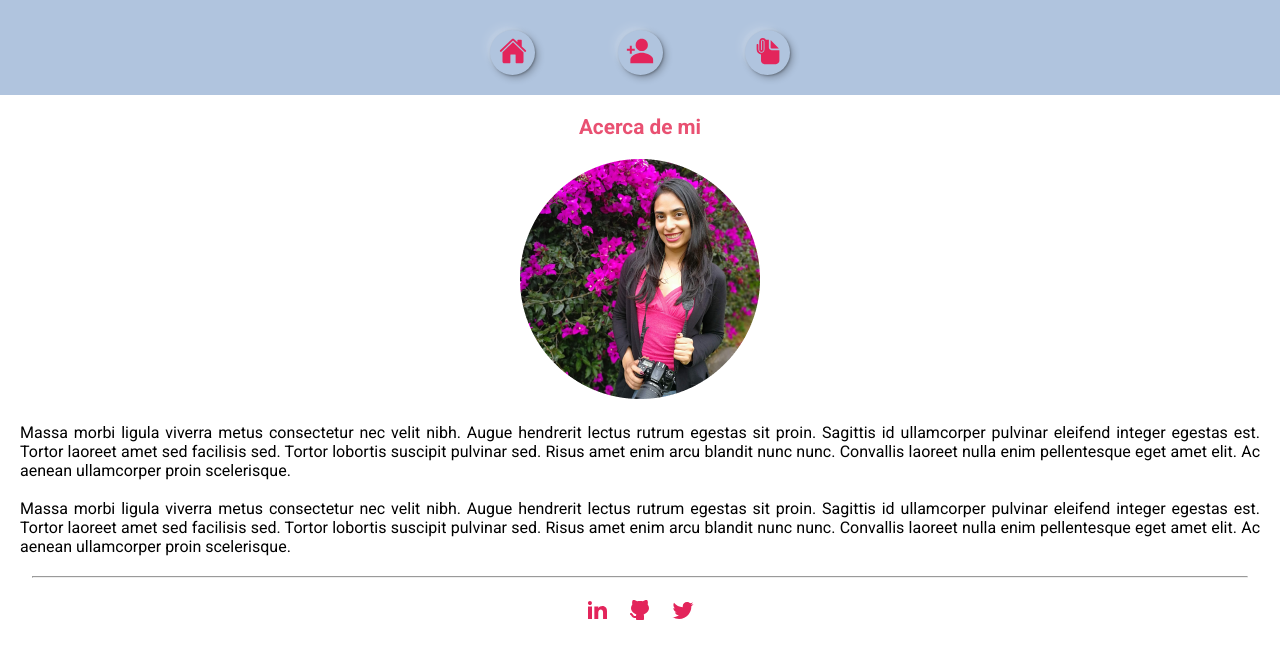
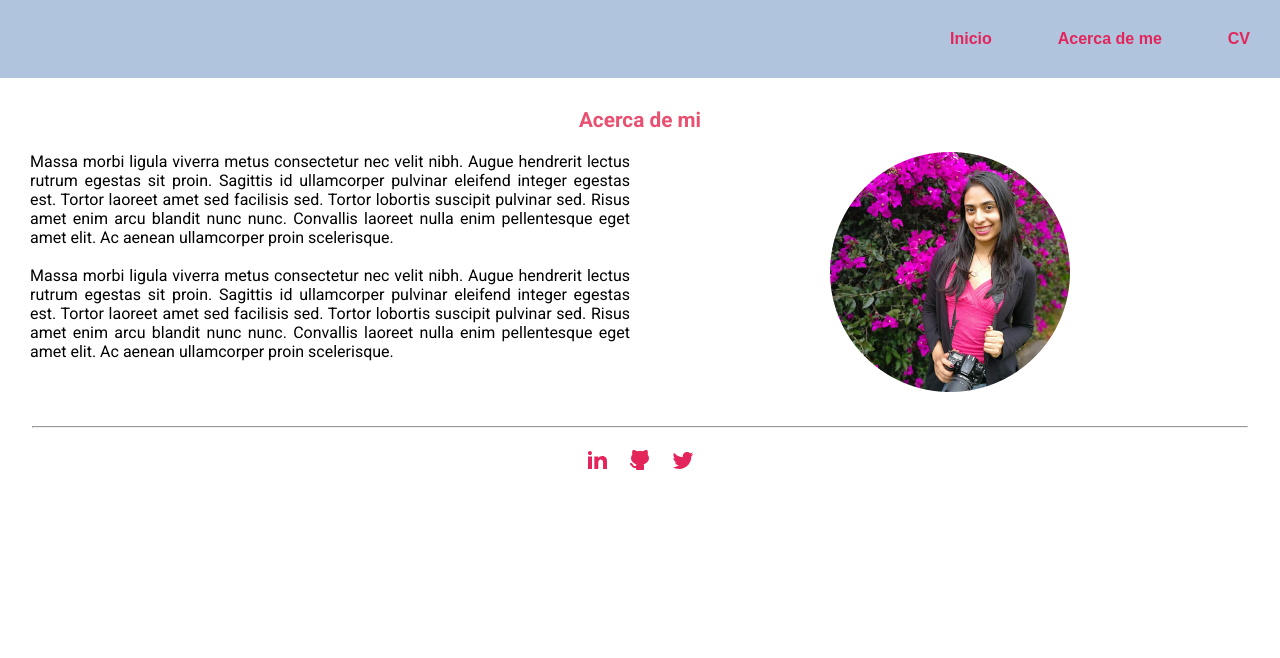
Before and after one commit to Rociojc/portafolio, a React (Create React App) app: page /about-me in a window 1280 px wide. Shown: the top 658 px of the page. Built offline with nearby package versions, Linux system fonts and the light colour scheme.

Commit message:
Se inicia el diseño de tablet

```diff
--- a/src/components/atoms/Button.tsx
+++ b/src/components/atoms/Button.tsx
@@ -8,7 +8,7 @@ interface IconButtonProps {
   name: string;
   text: string;
   click?: React.MouseEventHandler<HTMLButtonElement>;
-  style?: any;
+  style?: React.CSSProperties;
 }
 
 export const Button = ({type, name, text, click, style}: IconButtonProps) => {
--- a/src/components/layout/NavLayout.tsx
+++ b/src/components/layout/NavLayout.tsx
@@ -1,10 +1,19 @@
+import { useEffect, useState } from "react";
 import { Header } from "../../styles/layout/HeaderStyle"
 import { Navigation } from "../molecules/Navigation"
 
 export const NavLayout = () => {
+  const [ mobile, setMobile ] = useState(true);
+
+  useEffect(() => {
+    const responsive = () => window.innerWidth < 768 ? setMobile(true) : setMobile(false);
+    responsive();
+    window.addEventListener("resize", ()=>responsive())
+  }, [])
+
   return (
     <Header color="lightSteelBlue">
-        <Navigation type="icono" />
+        <Navigation type={mobile ? "icono" : "texto"} />
     </Header>
   )
 }
--- a/src/components/molecules/Navigation.tsx
+++ b/src/components/molecules/Navigation.tsx
@@ -7,6 +7,7 @@ interface NavigationProps {
 }
 
 export const Navigation = ({type}: NavigationProps) => {
+
   const navigate = useNavigate();
 
   return (
--- a/src/components/organisms/Carousel.tsx
+++ b/src/components/organisms/Carousel.tsx
@@ -1,4 +1,4 @@
-import { useState } from "react";
+import { useEffect, useState } from "react";
 import { proyectos } from "../../data/Proyecto";
 import { BotonCarousel, BotonesContainer, CardsContainer } from "../../styles/organisms/CarouselStyle";
 import { Card } from "../molecules/Card";
@@ -7,6 +7,13 @@ import ChevronRightIcon from "@mui/icons-material/ChevronRight";
 
 export const Carousel = () => {
   const [ card, setCard ] = useState(1);
+  const [ mobile, setMobile ] = useState(true);
+
+  useEffect(() => {
+    const responsive = () => window.innerWidth < 768 ? (setCard(1), setMobile(true)) : (setCard(0), setMobile(false));
+    responsive();
+    window.addEventListener("resize", ()=>responsive())
+  }, [])
 
   const prev = () => {
     setCard(card => (card === 0 ? proyectos.length - 1 : card - 1))
@@ -37,7 +44,9 @@ export const Carousel = () => {
           );
         })}
       </div>
-      <BotonesContainer>
+      {
+        mobile &&
+        <BotonesContainer>
         <BotonCarousel onClick={prev} color="lightSteelBlue">
           <ChevronLeftIcon />
         </BotonCarousel>
@@ -45,6 +54,7 @@ export const Carousel = () => {
           <ChevronRightIcon />
         </BotonCarousel>
       </BotonesContainer>
+      }
     </CardsContainer>
   );
 }
--- a/src/pages/AboutMe.tsx
+++ b/src/pages/AboutMe.tsx
@@ -1,20 +1,22 @@
 import { Image } from '../components/atoms/Image'
 import { Text } from '../components/atoms/Text'
 import imagenAboutMe from '../assets/img/foto_about_me.png'
-import { AboutContainer } from '../styles/pages/AboutMeStyles'
+import { AboutContainer, AboutImage, AboutInfo, AboutTitle } from '../styles/pages/AboutMeStyles'
 
 export const AboutMe = () => {
   return (
     <AboutContainer>
-      <Text type="h2" color="indianRed" text="Acerca de mi" />
-      <div>
+      <AboutTitle>
+        <Text type="h2" color="indianRed" text="Acerca de mi" />
+      </AboutTitle>
+      <AboutImage>
         <Image url={imagenAboutMe}/>
-      </div>
-      <div style={{textAlign: "justify"}}>
-      <Text type="p1" color="black" text="Massa morbi ligula viverra metus consectetur nec velit nibh. Augue hendrerit lectus rutrum egestas sit proin. Sagittis id ullamcorper pulvinar eleifend integer egestas est. Tortor laoreet amet sed facilisis sed. Tortor lobortis suscipit pulvinar sed. Risus amet enim arcu blandit nunc nunc. Convallis laoreet nulla enim pellentesque eget amet elit. Ac aenean ullamcorper proin scelerisque." />
-      <br />
-      <Text type="p1" color="black" text="Massa morbi ligula viverra metus consectetur nec velit nibh. Augue hendrerit lectus rutrum egestas sit proin. Sagittis id ullamcorper pulvinar eleifend integer egestas est. Tortor laoreet amet sed facilisis sed. Tortor lobortis suscipit pulvinar sed. Risus amet enim arcu blandit nunc nunc. Convallis laoreet nulla enim pellentesque eget amet elit. Ac aenean ullamcorper proin scelerisque." />
-      </div>
+      </AboutImage>
+      <AboutInfo style={{textAlign: "justify"}}>
+        <Text type="p1" color="black" text="Massa morbi ligula viverra metus consectetur nec velit nibh. Augue hendrerit lectus rutrum egestas sit proin. Sagittis id ullamcorper pulvinar eleifend integer egestas est. Tortor laoreet amet sed facilisis sed. Tortor lobortis suscipit pulvinar sed. Risus amet enim arcu blandit nunc nunc. Convallis laoreet nulla enim pellentesque eget amet elit. Ac aenean ullamcorper proin scelerisque." />
+        <br />
+        <Text type="p1" color="black" text="Massa morbi ligula viverra metus consectetur nec velit nibh. Augue hendrerit lectus rutrum egestas sit proin. Sagittis id ullamcorper pulvinar eleifend integer egestas est. Tortor laoreet amet sed facilisis sed. Tortor lobortis suscipit pulvinar sed. Risus amet enim arcu blandit nunc nunc. Convallis laoreet nulla enim pellentesque eget amet elit. Ac aenean ullamcorper proin scelerisque." />
+      </AboutInfo>
     </AboutContainer>
   )
 }
--- a/src/pages/CV.tsx
+++ b/src/pages/CV.tsx
@@ -1,6 +1,6 @@
 import { Icon } from "../components/atoms/Icon"
 import { Text } from "../components/atoms/Text"
-import { CVCaption, CVContainer, CVInfoDetailed, CVInfoGeneral } from "../styles/pages/CVStyles"
+import { CVCaption, CVContainer, CVInfoDetailed, CVInfoGeneral, Lista } from "../styles/pages/CVStyles"
 
 export const CV = () => {
   return (
@@ -64,7 +64,7 @@ export const CV = () => {
           <Text type="h3" color="indianRed" text="SKILLS" />
         </CVCaption>
         <CVInfoDetailed>
-          <ul style={{padding: "0 20px"}}>
+          <Lista>
             <li><Text type="p1" color="black" text="HTML5" /></li>
             <li><Text type="p1" color="black" text="CSS3" /></li>
             <li><Text type="p1" color="black" text="Flexbox" /></li>
@@ -74,7 +74,7 @@ export const CV = () => {
             <li><Text type="p1" color="black" text="SASS" /></li>
             <li><Text type="p1" color="black" text="Javascript" /></li>
             <li><Text type="p1" color="black" text="React" /></li>
-          </ul>
+          </Lista>
         </CVInfoDetailed>
         </article>
         <article>
@@ -97,9 +97,11 @@ export const CV = () => {
           <Text type="h3" color="indianRed" text="PROFESIONAL SKILLS" />
         </CVCaption>
         <CVInfoDetailed>
-          <Text type="p1" color="black" text="Responsable" />
-          <Text type="p1" color="black" text="Organizada" />
-          <Text type="p1" color="black" text="Trabajo en equipo" />
+          <Lista>
+            <li><Text type="p1" color="black" text="Responsable" /></li>
+            <li><Text type="p1" color="black" text="Organizada" /></li>
+            <li><Text type="p1" color="black" text="Trabajo en equipo" /></li>
+          </Lista>
         </CVInfoDetailed>
         </article>
       </CVInfoGeneral>
--- a/src/pages/Home.tsx
+++ b/src/pages/Home.tsx
@@ -1,10 +1,8 @@
 import { Image } from "../components/atoms/Image";
 import { Text } from "../components/atoms/Text";
-import { Navigation } from "../components/molecules/Navigation";
 import { Carousel } from "../components/organisms/Carousel";
 import { ImagenPortada, InfoPortada, MainContainer, Portada, TituloPortada } from "../styles/pages/HomeStyles";
 import imagenPerfil from "../assets/img/foto_perfil.png";
-import { SocialMedia } from "../components/molecules/SocialMedia";
 
 export const Home = () => {
   return (
--- a/src/styles/atoms/IconButtonStyle.ts
+++ b/src/styles/atoms/IconButtonStyle.ts
@@ -7,9 +7,15 @@ export const ButtonMobile = styled.button`
     border: none;
     background-color: ${props => props.color};
     box-shadow: -6px -6px 8px rgba(255, 255, 255, 0.1), -3px -3px 3px rgba(255, 255, 255, 0.1), 1px 1px 2px rgba(0, 0, 0, 0.25), 3px 3px 7px rgba(0, 0, 0, 0.25);
+    cursor: pointer;
+
+    /* &:hover {
+        background-color: #F5A09F;
+    } */
 `
 
 export const ButtonText = styled.button`
     border: none;
     background-color: transparent;
+    cursor: pointer;
 `
--- a/src/styles/layout/HeaderStyle.ts
+++ b/src/styles/layout/HeaderStyle.ts
@@ -7,4 +7,9 @@ export const Header = styled.header`
     justify-content: center;
     background-color: ${props => props.color};
     padding: 30px 20px 20px;
+
+    @media (min-width: 768px) {
+        justify-content: flex-end;
+        padding: 30px;
+    }
 `
--- a/src/styles/pages/AboutMeStyles.ts
+++ b/src/styles/pages/AboutMeStyles.ts
@@ -4,8 +4,30 @@ export const AboutContainer = styled.main`
     /* border: 1px solid black; */
 
     padding: 20px;
-    display: flex;
-    flex-direction: column;
+    display: grid;
     gap: 20px;
-    align-items: center;
+    justify-items: center;
+
+    @media (min-width: 768px) {
+        padding: 30px;
+        grid-template-columns: repeat(2, 1fr);
+    }
 `
+
+export const AboutTitle = styled.div`
+    @media (min-width: 768px) {
+        grid-column: 1 / 3;
+    }
+`
+
+export const AboutImage = styled.div`
+    @media (min-width: 768px) {
+        grid-column: 2 / 3;
+    }
+`
+
+export const AboutInfo = styled.div`
+    @media (min-width: 768px) {
+        grid-row: 2 / 3;
+    }
+`
--- a/src/styles/pages/CVStyles.ts
+++ b/src/styles/pages/CVStyles.ts
@@ -1,7 +1,7 @@
 import styled from "styled-components";
 
 export const CVContainer = styled.main`
-    border: 1px solid black;
+    /* border: 1px solid black; */
 
     padding: 20px;
     text-align: center;
@@ -26,3 +26,7 @@ export const CVCaption = styled.div`
 export const CVInfoDetailed = styled.div`
     padding-top: 15px;
 `
+
+export const Lista = styled.ul`
+    padding:  0 20px;
+`
--- a/src/styles/pages/HomeStyles.ts
+++ b/src/styles/pages/HomeStyles.ts
@@ -15,6 +15,7 @@ export const InfoPortada = styled.div`
     display: grid;
     grid-template-columns: repeat(auto-fit, minmax(200px, 1fr));
     justify-items: center;
+    align-items: center;
 `
 
 export const TituloPortada = styled.div`
```
